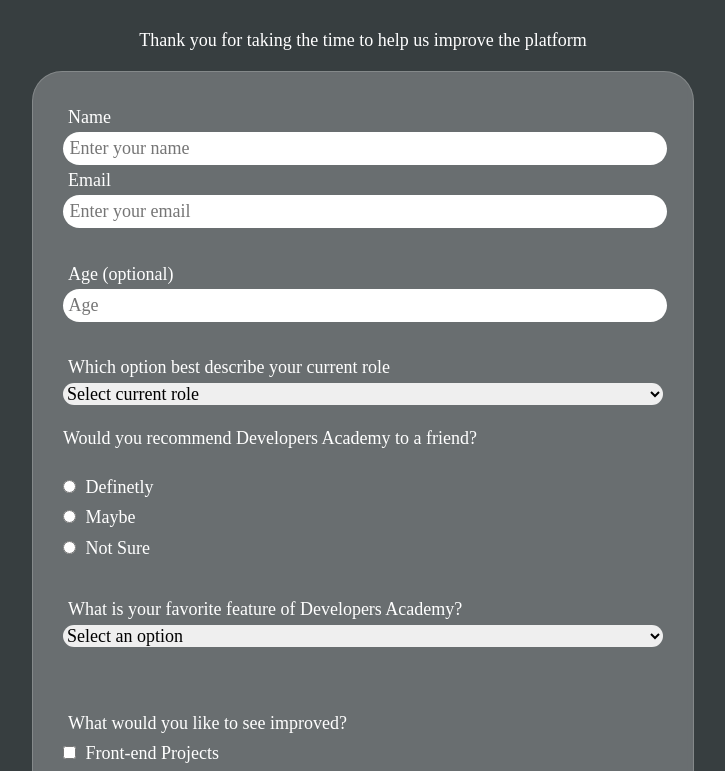
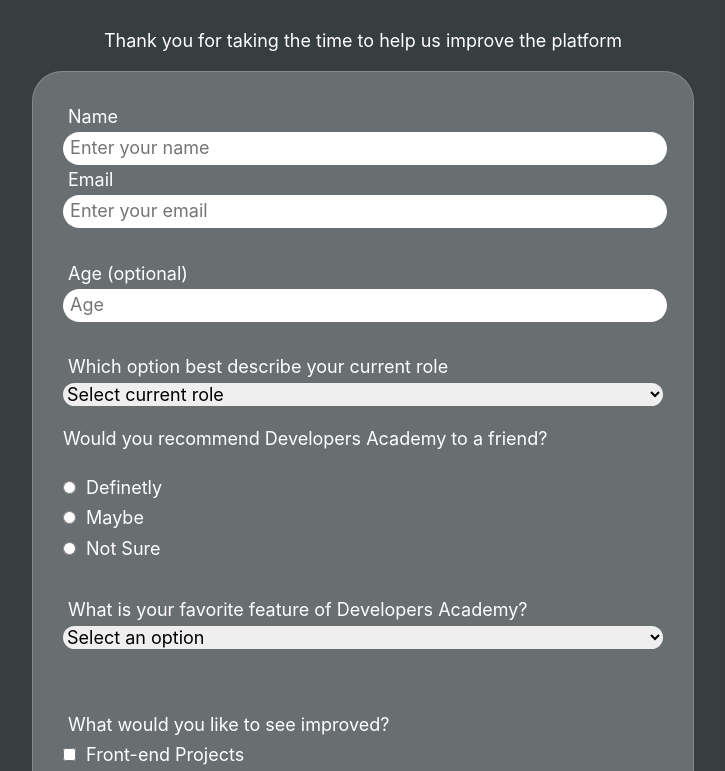
Before and after one commit to gabrielzuleta/Survey-form, a plain HTML site: page index.html in a window 1280 px wide. Shown: the part 87-858 px from the top of the page, without its empty margins (277-1002 px from the left). Drawn offline with Linux system fonts and the light colour scheme.

Commit message:
Add files via upload

```diff
--- a/styles.css
+++ b/styles.css
@@ -1,7 +1,7 @@
 /* Main styles for the survey form */
 
 body {
-	font-family: Poppins;
+	font-family: Poppins, 'SF Pro Text',-apple-system,BlinkMacSystemFont,Roboto,'Segoe UI',Helvetica,Arial,sans-serif,'Apple Color Emoji','Segoe UI Emoji','Segoe UI Symbol';
 	font-size: 18px;
 	font-weight: 400;
 	line-height: 1.4;
```
